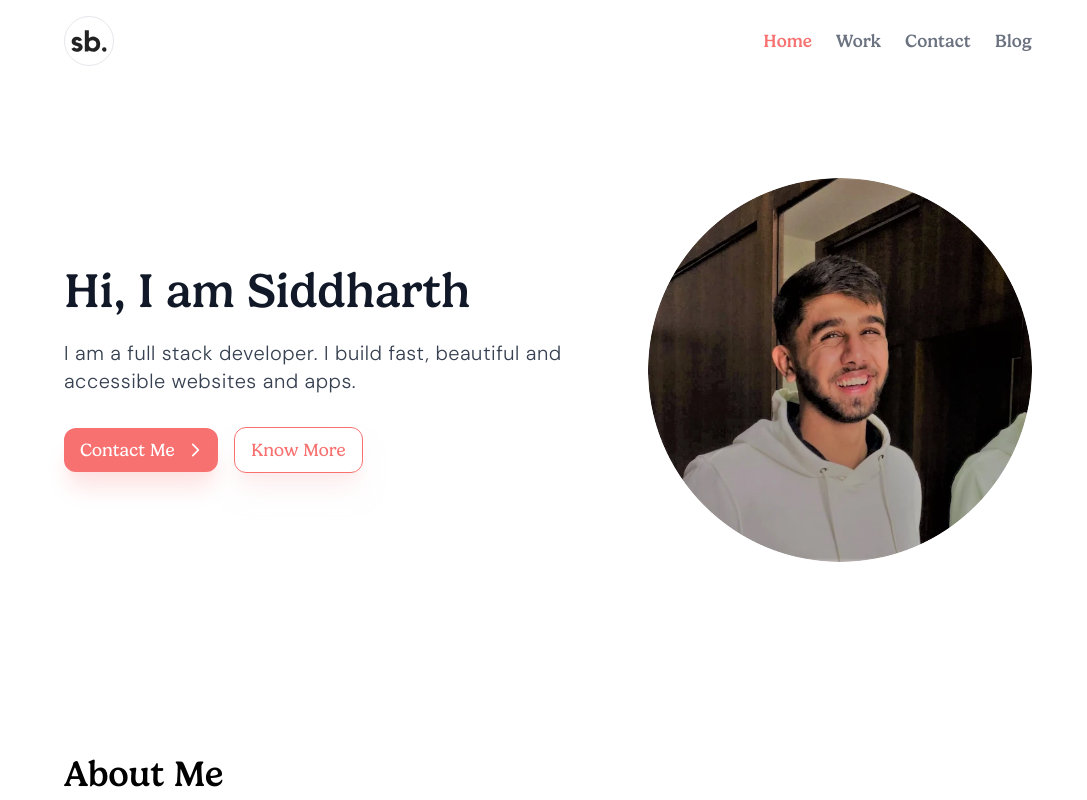
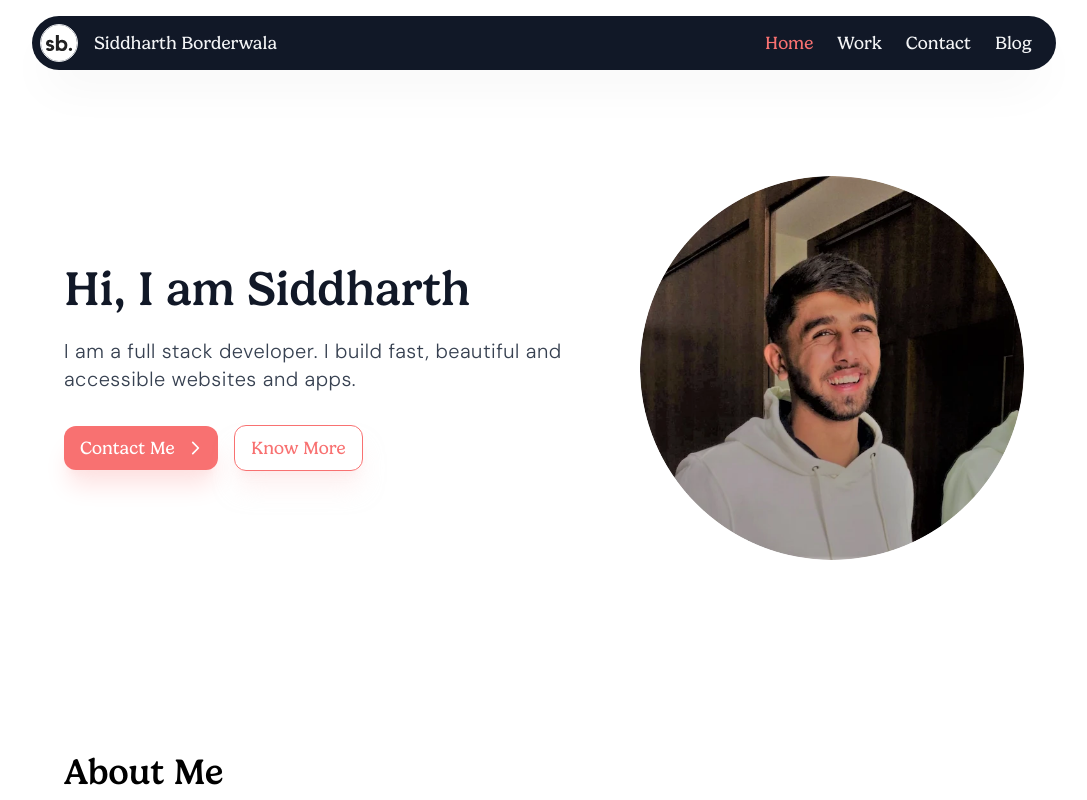
Before and after one commit to siddharthborderwala/siddharthborderwala.com, a Next.js app: page / in a window 1280 px wide. Shown: the top 800 px of the page, without its empty margins (96-1183 px from the left). Built offline with nearby package versions, Linux system fonts and the light colour scheme; a web font is replaced by a local one.

Commit message:
floating navbar initiali implementation

```diff
--- a/src/app/layout.tsx
+++ b/src/app/layout.tsx
@@ -90,7 +90,7 @@ export default function RootLayout({
     >
       <body>
         <Nav />
-        {children}
+        <div className="mt-20">{children}</div>
         <Footer />
         <Toaster />
         <Analytics />
--- a/src/app/styles/globals.css
+++ b/src/app/styles/globals.css
@@ -75,6 +75,7 @@ h6 {
 @media screen and (min-width: 640px) {
   .w-constraint {
     padding-left: 2rem;
+    padding-right: 2rem;
   }
 }
 
--- a/src/components/navbar/index.tsx
+++ b/src/components/navbar/index.tsx
@@ -30,10 +30,13 @@ const navLinks = [
 const logo = (
   <Image
     src="/logo.svg"
-    height={48}
-    width={48}
-    alt="logo"
-    className="h-12 w-12 inline-block"
+    height={36}
+    width={36}
+    alt="Siddharth Borderwala"
+    className="inline-block bg-white rounded-full border-none"
+    style={{
+      scale: 1.05,
+    }}
   />
 );
 
@@ -102,12 +105,16 @@ const MobileNav = () => {
 
 const DesktopNav = () => {
   return (
-    <div className="flex items-center py-4 w-constraint justify-between">
-      <Link className="border rounded-full" href="/">
-        {logo}
-        <p className="sr-only">Siddharth Borderwala</p>
-      </Link>
-      <ul className="list-none flex gap-6">
+    <div className="mx-4 w-full lg:w-[80%] 2xl:w-[1024px] flex items-center p-2 justify-between bg-gray-900 rounded-full shadow-2xl shadow-gray-900/5">
+      <div className="flex items-center">
+        <Link className="border rounded-full" href="/">
+          {logo}
+        </Link>
+        <p className="text-gray-100 font-serif text-lg ml-4">
+          Siddharth Borderwala
+        </p>
+      </div>
+      <ul className="list-none flex gap-6 mr-4">
         {navLinks.map(({ href, label }, index) => (
           <li key={index}>
             <NavLink href={href}>{label}</NavLink>
@@ -120,11 +127,11 @@ const DesktopNav = () => {
 
 const Nav = () => {
   return (
-    <nav>
+    <nav className="py-4 fixed top-0 left-0 w-full z-[200]">
       <div className="block sm:hidden relative">
         <MobileNav />
       </div>
-      <div className="hidden sm:block">
+      <div className="hidden sm:flex sm:items-center sm:justify-center">
         <DesktopNav />
       </div>
     </nav>
--- a/src/components/navbar/nav-link.tsx
+++ b/src/components/navbar/nav-link.tsx
@@ -17,8 +17,8 @@ const NavLink: React.FC<
 
   return (
     <Link
-      className={`py-1 font-medium font-serif text-xl sm:text-lg ${
-        isActive ? 'text-red-400' : 'text-gray-500'
+      className={`py-1 font-serif text-xl sm:text-lg transition-colors ${
+        isActive ? 'text-red-400' : 'text-gray-100'
       }`}
       href={href}
       onClick={onClick}
```
